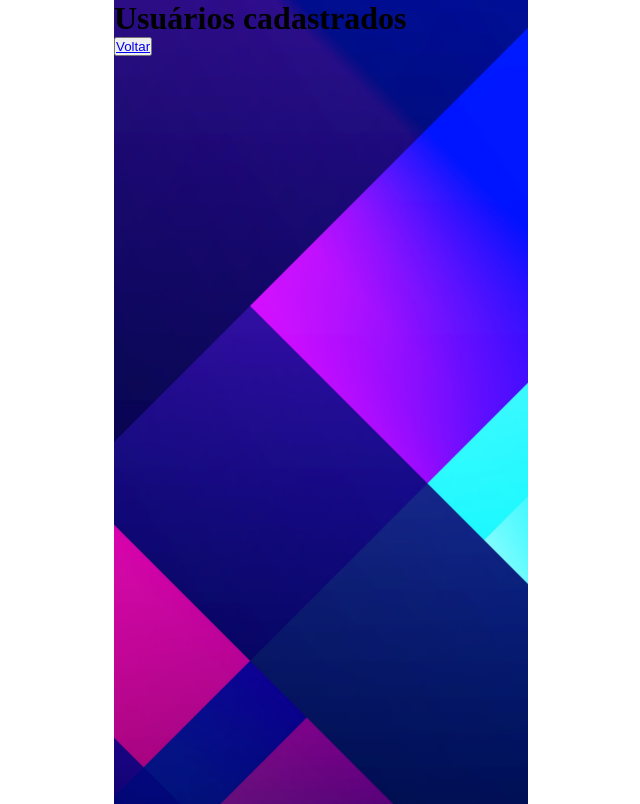
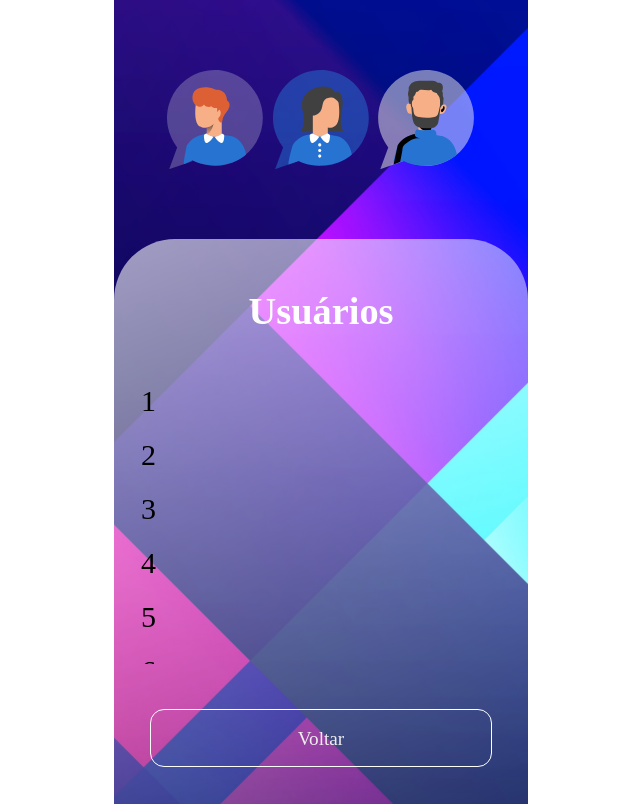
Before and after one commit to GabrielHCustodio/App-Users, a Vue app: page /usersView in a window 1280 px wide. Shown: the whole page, without its empty margins (319-959 px from the left). Built offline with nearby package versions, Linux system fonts and the light colour scheme.

Commit message:
This is my commit creating the registered users screen reusing common components.

```diff
--- a/src/components/comuns/Background.vue
+++ /dev/null
@@ -1,31 +0,0 @@
-<template>
-  <div class="bg">
-    <image-template />
-
-    <container></container>
-  </div>
-</template>
-
-<script>
-import container from "@/components/comuns/Container.vue";
-import imageTemplate from "@/components/comuns/ImageTemplate.vue";
-
-export default {
-  name: "backgroundView",
-  components: {
-    container,
-    imageTemplate
-  }
-};
-</script>
-
-<style scoped>
-.bg {
-  max-width: 414px;
-  width: 100%;
-  height: 804px;
-  background-image: url("/public/images/bg-converse.svg");
-  background-size: cover;
-  background-repeat: no-repeat;
-}
-</style>
--- /dev/null
+++ b/src/components/comuns/ContainerBack.vue
@@ -0,0 +1,48 @@
+<template>
+  <div class="container-inputs">
+    <text-title title="Usuários" />
+
+    <users-register />
+
+    <btn-back />
+  </div>
+</template>
+
+<script>
+import usersRegister from "@/components/layouts/Register.vue";
+import btnBack from "@/components/layouts/BtnBack.vue";
+import textTitle from "@/components/comuns/Text.vue"
+
+export default {
+  name: "containerBack",
+  components: {
+    btnBack,
+    textTitle,
+    usersRegister
+  },
+};
+</script>
+
+<style scoped>
+.container-inputs {
+  display: flex;
+  flex-direction: column;
+  align-items: center;
+  width: 100%;
+  height: 565px;
+  background: linear-gradient(
+    157.44deg,
+    rgba(255, 255, 255, 0.6) 0.84%,
+    rgba(255, 255, 255, 0.6) 0.85%,
+    rgba(255, 255, 255, 0.15) 100%
+  );
+  border-radius: 61px 61px 0px 0px;
+  position: relative;
+}
+
+.text {
+  margin-top: 50px;
+  margin-bottom: 31px;
+}
+
+</style>
--- a/src/components/comuns/Container.vue
+++ b/src/components/comuns/ContainerReg.vue
@@ -1,6 +1,6 @@
 <template>
   <div class="container-inputs">
-    <text-title />
+    <text-title title="Olá!" />
 
     <inputs-form />
 
@@ -14,7 +14,7 @@ import btnReg from "@/components/layouts/BtnReg.vue";
 import textTitle from "@/components/comuns/Text.vue"
 
 export default {
-  name: "container",
+  name: "containerReg",
   components: {
     inputsForm,
     btnReg,
@@ -38,4 +38,9 @@ export default {
   );
   border-radius: 61px 61px 0px 0px;
 }
+
+.text {
+  margin-top: 50px;
+  margin-bottom: 61px;
+}
 </style>
--- a/src/components/comuns/ImageTemplate.vue
+++ b/src/components/comuns/ImageTemplate.vue
@@ -7,14 +7,3 @@ export default {
   name: "imageTemplate",
 };
 </script>
-
-<style scoped>
-.img-template {
-  width: 329px;
-  height: 177px;
-  margin: 30px 42.5px;
-  background-image: url("/public/images/converse.svg");
-  background-size: cover;
-  background-repeat: no-repeat;
-}
-</style>
--- a/src/components/comuns/Text.vue
+++ b/src/components/comuns/Text.vue
@@ -1,21 +1,17 @@
 <template>
   <div class="text">
-    <h1>Olá!</h1>
+    <h1>{{ title }}</h1>
   </div>
 </template>
 
 <script>
 export default {
   name: "textTitle",
+  props: {title : String}
 };
 </script>
 
 <style scoped>
-.text {
-  margin-top: 50px;
-  margin-bottom: 61px;
-}
-
 .text h1 {
   font-size: 2.4rem;
   color: #ffffff;
--- a/src/components/layouts/BtnBack.vue
+++ b/src/components/layouts/BtnBack.vue
@@ -0,0 +1,33 @@
+<template>
+    <div class="router">
+        <router-link class="btn" to="/">Voltar</router-link>
+    </div>
+</template>
+
+<script>
+export default {
+    name: 'btnBack'
+}
+</script>
+
+<style scoped>
+.router {
+  display: flex;
+  align-items: center;
+  margin-top: 470px;
+  position: absolute;
+}
+
+.router .btn {
+  width: 342px;
+  height: 58px;
+  border-radius: 14px;
+  border: 1px solid #ffffff;
+  outline: none;
+  text-decoration: none;
+  color: #eeeeee;
+  font-size: 1.2rem;
+  text-align: center;
+  padding: 18px;
+}
+</style>
--- a/src/components/layouts/BtnReg.vue
+++ b/src/components/layouts/BtnReg.vue
@@ -6,8 +6,8 @@
 
 <script>
 export default {
-  name: "btnReg",
-};
+  name: 'btnReg'
+}
 </script>
 
 <style scoped>
--- a/src/components/layouts/Register.vue
+++ b/src/components/layouts/Register.vue
@@ -0,0 +1,45 @@
+<template>
+    <div class="registers">
+        <ul>
+            <li>1</li>
+            <li>2</li>
+            <li>3</li>
+            <li>4</li>
+            <li>5</li>
+            <li>6</li>
+            <li>7</li>
+            <li>8</li>
+            <li>9</li>
+            <li>10</li>
+            <li>11</li>
+            <li>12</li>
+            <li>13</li>
+            <li>14</li>
+            <li>15</li>
+        </ul>
+    </div>
+</template>
+
+<script>
+export default {
+    name: 'usersRegister'
+}
+</script>
+
+<style scoped>
+.registers {
+    width: 360px;
+    height: 300px;
+    position: relative;
+    overflow: auto;
+}
+
+.registers::-webkit-scrollbar {
+    display: none;
+}
+
+.registers ul li {
+    font-size: 30px;
+    margin-top: 20px;
+}
+</style>
--- a/src/views/HomeView.vue
+++ b/src/views/HomeView.vue
@@ -1,17 +1,24 @@
 <template>
   <div class="home">
-    <background-view />
+    <div class="bg">
+      <image-template />
+
+      <container-reg></container-reg>
+    </div>
   </div>
 </template>
 
 <script>
-import backgroundView from "@/components/comuns/Background.vue"
+
+import containerReg from "@/components/comuns/ContainerReg.vue";
+import imageTemplate from "@/components/comuns/ImageTemplate.vue";
 
 export default {
   components: {
-    backgroundView
-  },
-};
+    containerReg,
+    imageTemplate
+  }
+}
 </script>
 
 <style scoped>
@@ -20,4 +27,20 @@ export default {
   align-items: center;
   justify-content: center;
 }
+
+.bg {
+  max-width: 414px;
+  width: 100%;
+  height: 804px;
+  background-image: url("/public/images/bg-converse.svg");
+}
+
+.img-template {
+  width: 329px;
+  height: 177px;
+  margin: 30px 42.5px;
+  background-image: url("/public/images/converse.svg");
+  background-size: cover;
+  background-repeat: no-repeat;
+}
 </style>
--- a/src/views/UsersView.vue
+++ b/src/views/UsersView.vue
@@ -1,18 +1,23 @@
 <template>
   <div class="about">
-    <div class="background">
-      <h1>Usuários cadastrados</h1>
+    <div class="bg">
+      <image-template />
 
-      <button>
-        <router-link to="/">Voltar</router-link>
-      </button>
+      <container-back></container-back>
     </div>
   </div>
 </template>
 
 <script>
+
+import containerBack from "@/components/comuns/ContainerBack.vue";
+import imageTemplate from "@/components/comuns/ImageTemplate.vue";
+
 export default {
-
+  components: {
+    containerBack,
+    imageTemplate
+  }
 }
 </script>
 
@@ -23,9 +28,18 @@ export default {
   justify-content: center;
 }
 
-.background {
-  width: 414px;
+.bg {
+  max-width: 414px;
+  width: 100%;
   height: 804px;
   background-image: url('/public/images/bg-peoples.svg');
 }
+
+.img-template {
+  width: 307px;
+  height: 99px;
+  margin: 70px 53px;
+  background-image: url("/public/images/peoples.svg");
+  background-size: cover;
+}
 </style>
```
